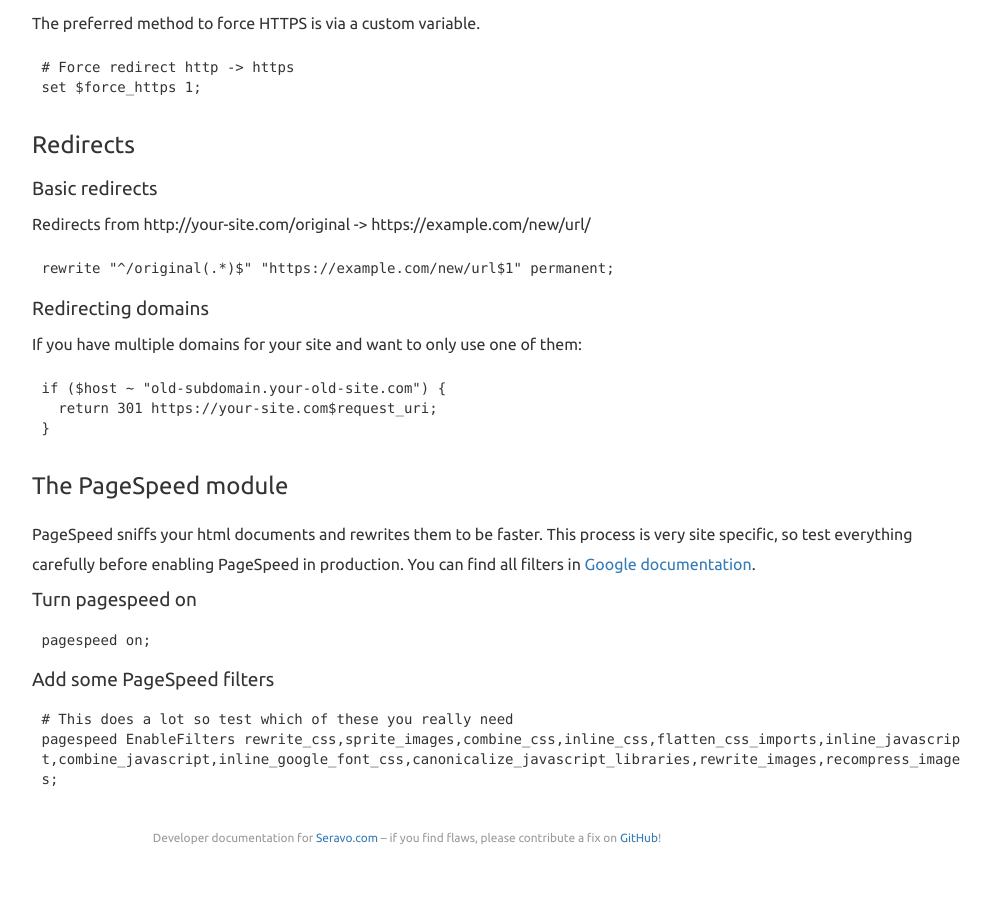
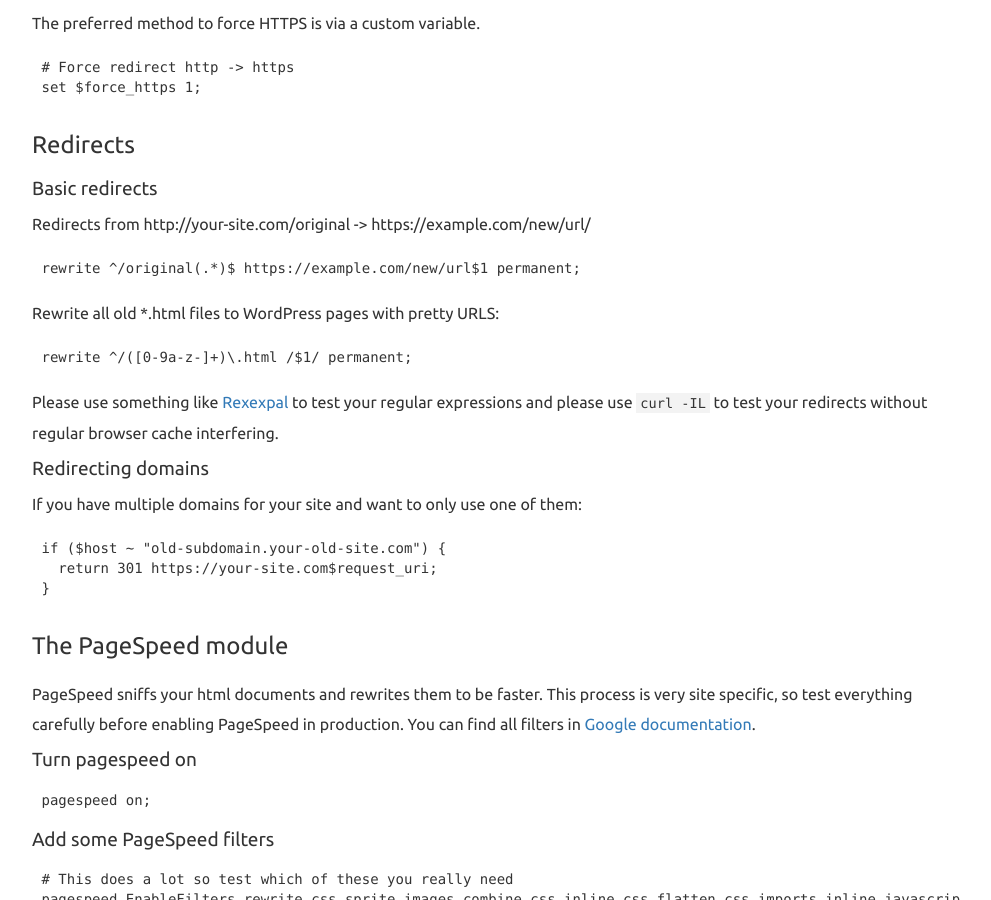
Before and after one commit to Seravo/docs, a Jekyll site: the page built from _posts/2015-10-11-nginx.md, in a window 1280 px wide and 900 px high, scrolled down 1744 px. Shown: the whole window, without its empty margins (233-1224 px from the left). Built offline with Jekyll 4.4.1, drawn with Linux system fonts in a browser that asks for light colours; nearby versions of some CDN libraries; Markdown is read by kramdown in place of the engine named in the settings; before the commit the page ends 2620 px from its top, so only the background shows below that.

Commit message:
Add foo.html -> /foo/ redirect example to Nginx section

````diff
--- a/_posts/2015-10-11-nginx.md
+++ b/_posts/2015-10-11-nginx.md
@@ -76,8 +76,16 @@ set $force_https 1;
 Redirects from http://your-site.com/original -> https://example.com/new/url/
 
 ```
-rewrite "^/original(.*)$" "https://example.com/new/url$1" permanent;
+rewrite ^/original(.*)$ https://example.com/new/url$1 permanent;
 ```
+
+Rewrite all old *.html files to WordPress pages with pretty URLS:
+
+```
+rewrite ^/([0-9a-z-]+)\.html /$1/ permanent;
+```
+
+Please use something like [Rexexpal](http://www.regexpal.com/) to test your regular expressions and please use `curl -IL` to test your redirects without regular browser cache interfering.
 
 #### Redirecting domains
 If you have multiple domains for your site and want to only use one of them:
````
